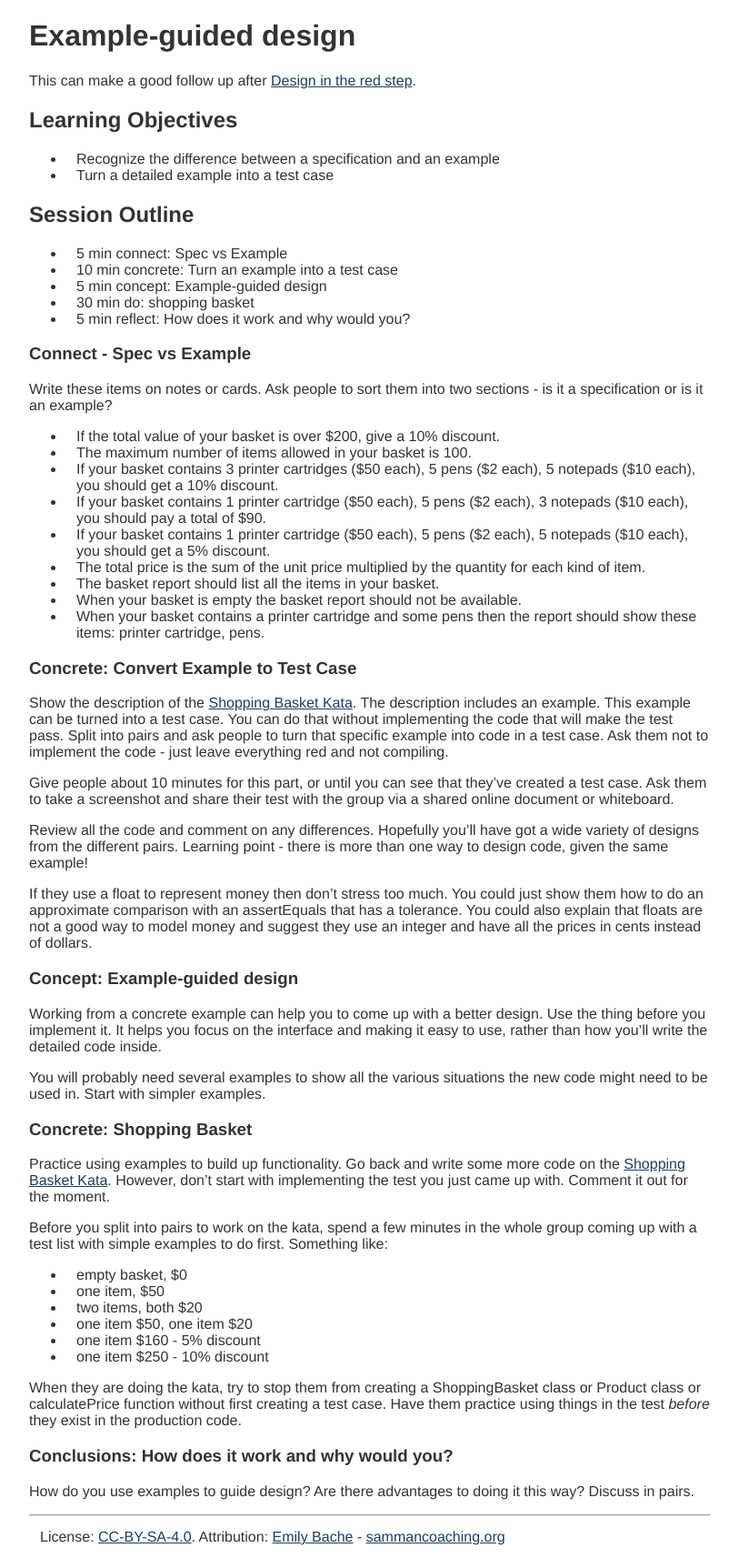
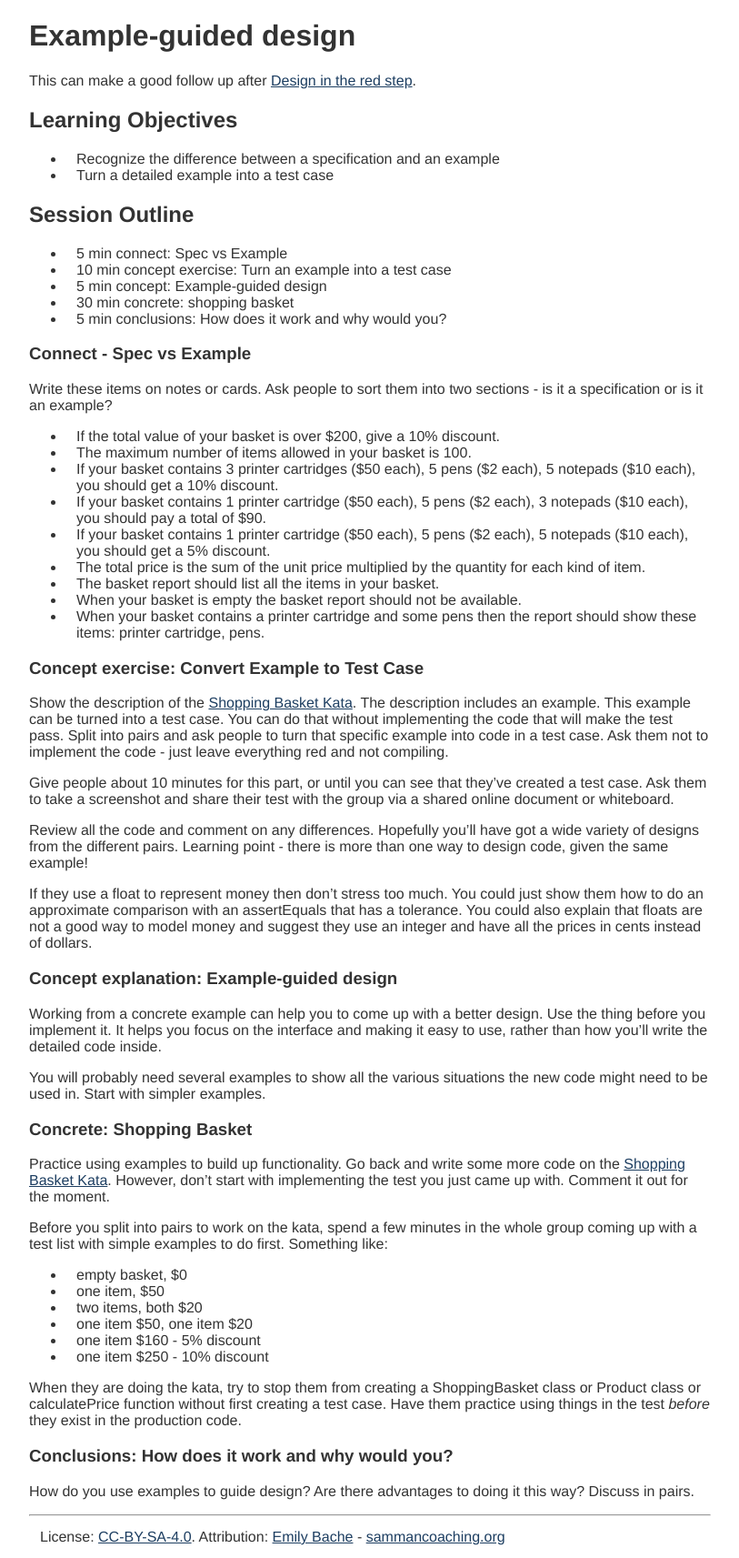
Before and after one commit to sammancoaching/website, a Jekyll site: the page built from _learning_hours/small_steps/example_guided_design.md, in a window 1280 px wide. Shown: the whole page at 91% size, without its empty margins (233-1046 px from the left). Built offline with Jekyll 4.4.1, drawn with Linux system fonts in a browser that asks for light colours.

Commit message:
add beck_simple_design

```diff
--- a/_learning_hours/small_steps/example_guided_design.md
+++ b/_learning_hours/small_steps/example_guided_design.md
@@ -18,10 +18,10 @@
 ## Session Outline
 
 * 5 min connect: Spec vs Example
-* 10 min concrete: Turn an example into a test case
+* 10 min concept exercise: Turn an example into a test case
 * 5 min concept: Example-guided design
-* 30 min do: shopping basket
-* 5 min reflect: How does it work and why would you?
+* 30 min concrete: shopping basket
+* 5 min conclusions: How does it work and why would you?
 
 ### Connect - Spec vs Example
 Write these items on notes or cards. Ask people to sort them into two sections - is it a specification or is it an example?
@@ -36,7 +36,7 @@
 - When your basket is empty the basket report should not be available.
 - When your basket contains a printer cartridge and some pens then the report should show these items: printer cartridge, pens.
 
-### Concrete: Convert Example to Test Case
+### Concept exercise: Convert Example to Test Case
 Show the description of the [Shopping Basket Kata](/kata_descriptions/shopping_basket.html). The description includes an example. This example can be turned into a test case. You can do that without implementing the code that will make the test pass. Split into pairs and ask people to turn that specific example into code in a test case. Ask them not to implement the code - just leave everything red and not compiling.
 
 Give people about 10 minutes for this part, or until you can see that they've created a test case. Ask them to take a screenshot and share their test with the group via a shared online document or whiteboard.
@@ -45,7 +45,7 @@
 
 If they use a float to represent money then don't stress too much. You could just show them how to do an approximate comparison with an assertEquals that has a tolerance. You could also explain that floats are not a good way to model money and suggest they use an integer and have all the prices in cents instead of dollars.
 
-### Concept: Example-guided design
+### Concept explanation: Example-guided design
 Working from a concrete example can help you to come up with a better design. Use the thing before you implement it. It helps you focus on the interface and making it easy to use, rather than how you'll write the detailed code inside.
 
 You will probably need several examples to show all the various situations the new code might need to be used in. Start with simpler examples.
```
Also changed, not shown: _learning_hours/testable_design/beck_simple_design.md (added, +54 -0 lines), learning_hours/ten_sample.md (+2 -2 lines).
